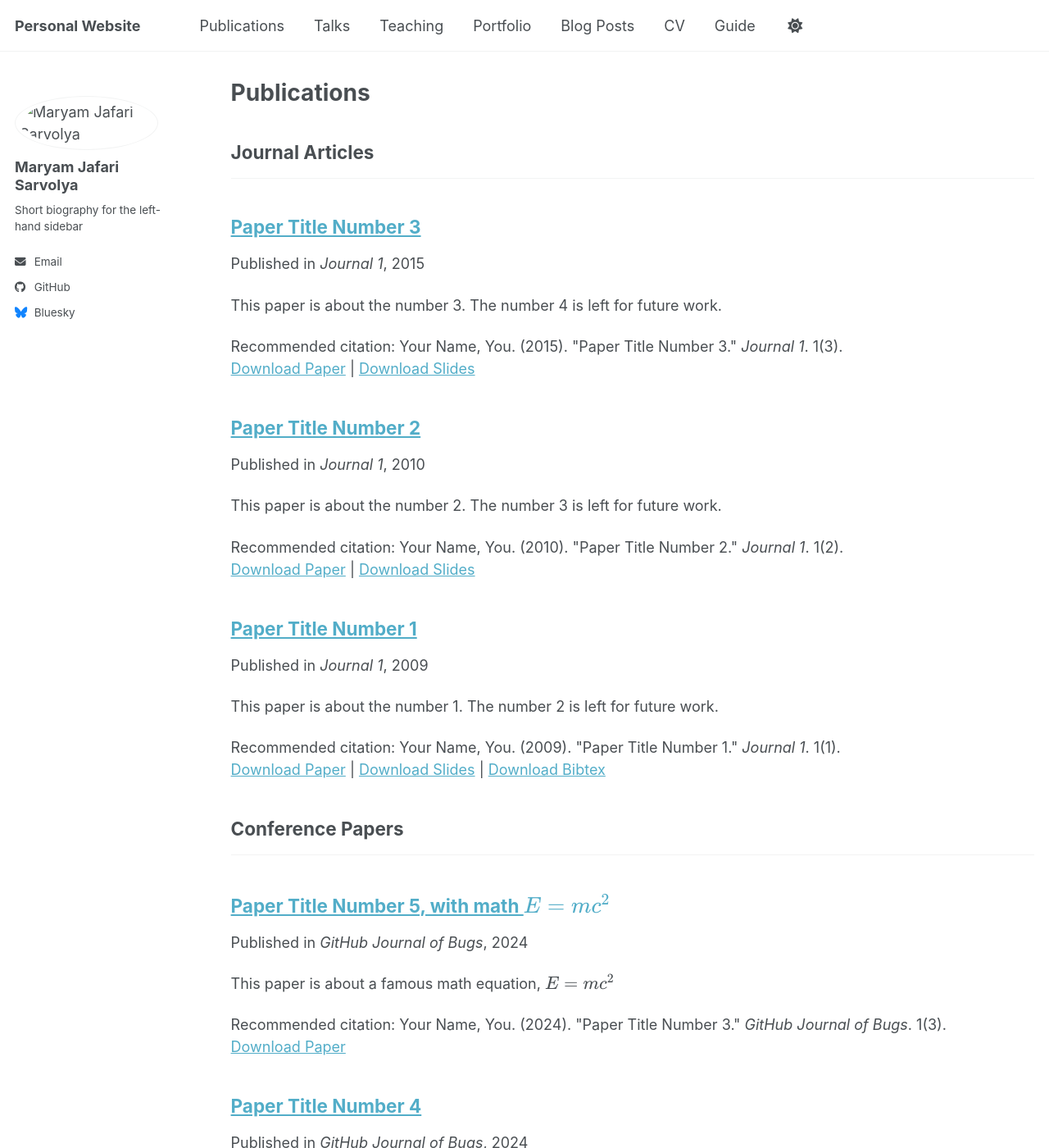
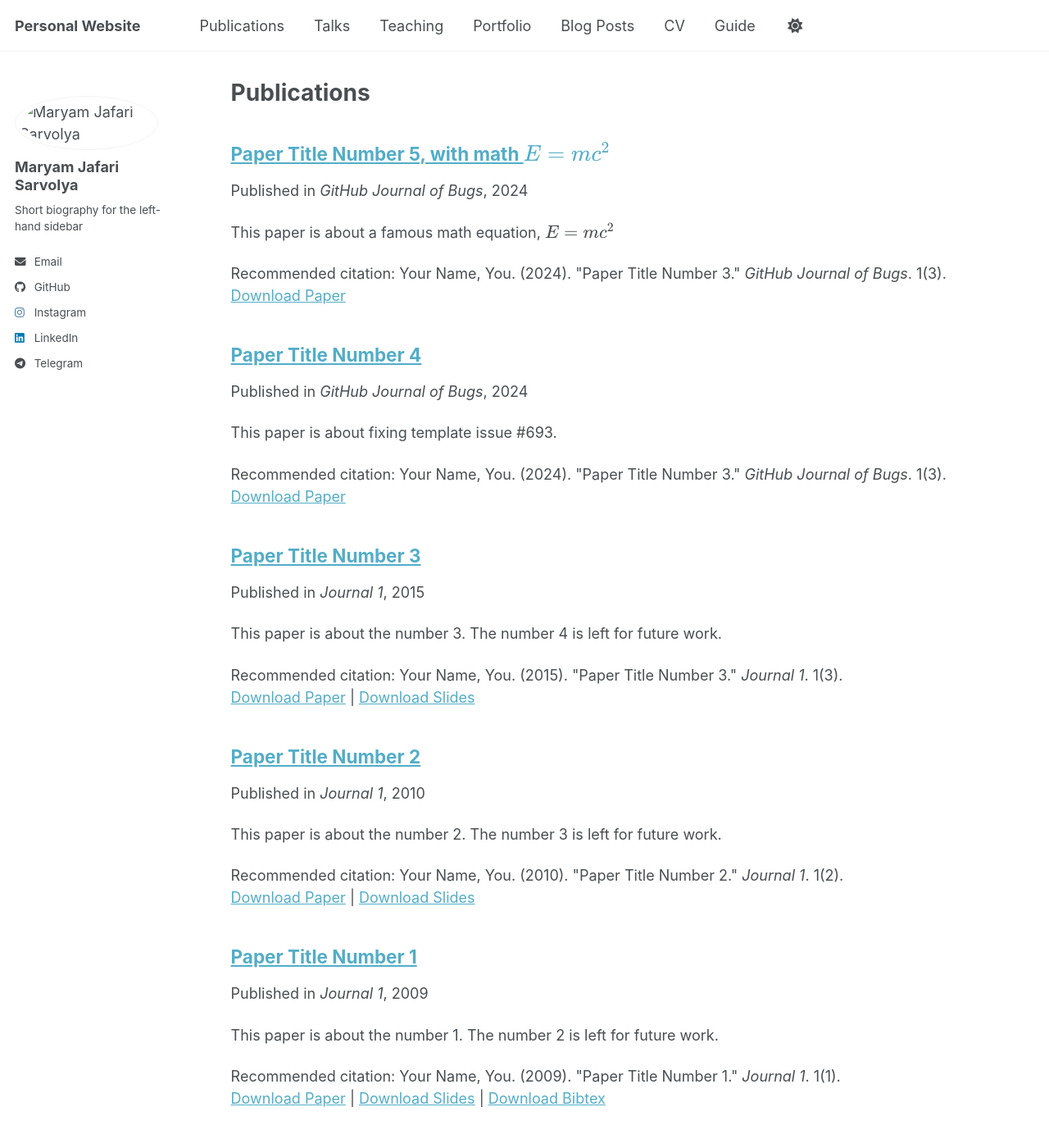
Before and after one commit to maryam1381/maryam1381.github.io, a Jekyll site: the page built from _pages/publications.html, in a window 1280 px wide and 1400 px high. Shown: the whole window at 82% size. Built offline with Jekyll 4.4.1, drawn with Linux system fonts in a browser that asks for light colours; a script bundle is joined from its source files by our own code; library files that are not in the unit come from our copies; some of the changed lines change nothing that is shown; some of the changed text lies outside the part shown.

Commit message:
Modify social media entries in _config.yml
Updated social media usernames and commented out unused sections.

```diff
--- a/_config.yml
+++ b/_config.yml
@@ -57,22 +57,22 @@ author:
 
   # Social media
   artstation       : # Username
-  bluesky          : "bsky.app" # Replace this with you Bluesky username
+  bluesky          : #"bsky.app" # Replace this with you Bluesky username
   facebook         : # Username
   flickr           : # Username
   foursquare       : # Username
   goodreads        : # Username
   google_plus      : # Username
   keybase          : # Username
-  instagram        : # Username
+  instagram        : maryam.jafari.2002
   lastfm           : # Username
-  linkedin         : # Username
+  linkedin         : maryam-jafari-sarv
   mastodon         : # URL
   medium           : # URL
   pinterest        : # Username
   soundcloud       : # Username
   steam            : # Username
-  telegram         : # URL
+  telegram         : maryamj_2002
   tumblr           : # Username
   twitter          : # Username for X / Twitter
   vine             : # Username
@@ -83,13 +83,13 @@ author:
   zhihu            : # Username
 
 # Publication Category - The following the list of publication categories and their headings
-publication_category:
-  books:
-    title: 'Books'
-  manuscripts:
-    title: 'Journal Articles'
-  conferences:
-    title: 'Conference Papers'
+# publication_category:
+#   books:
+#     title: 'Books'
+#   manuscripts:
+#     title: 'Journal Articles'
+#   conferences:
+#     title: 'Conference Papers'
 
 # Site Settings
 teaser                   :  # filename of teaser fallback teaser image placed in /images/ for social media previews
@@ -137,27 +137,27 @@ yandex_site_verification :
 
 
 # Social Sharing
-twitter:
-  username               : &twitter
-facebook:
-  username               :
-  app_id                 :
-  publisher              :
-og_image                 :  # Social media default site image
-og_description           :  # Social media default site image description
-# For specifying social profiles
-# - https://developers.google.com/structured-data/customize/social-profiles
-social:
-  type                   : # Person or Organization (defaults to Person)
-  name                   : # If the user or organization name differs from the site's name
-  links: # An array of links to social media profiles
+# twitter:
+#   username               : &twitter
+# facebook:
+#   username               :
+#   app_id                 :
+#   publisher              :
+# og_image                 :  # Social media default site image
+# og_description           :  # Social media default site image description
+# # For specifying social profiles
+# # - https://developers.google.com/structured-data/customize/social-profiles
+# social:
+#   type                   : # Person or Organization (defaults to Person)
+#   name                   : # If the user or organization name differs from the site's name
+#   links: # An array of links to social media profiles
 
 
 # Analytics
-analytics:
-  provider               :  "false" # false (default), "google", "google-universal", "google-analytics-4", "custom"
-  google:
-    tracking_id          :
+# analytics:
+#   provider               :  "false" # false (default), "google", "google-universal", "google-analytics-4", "custom"
+#   google:
+#     tracking_id          :
 
 
 # Reading Files
```
